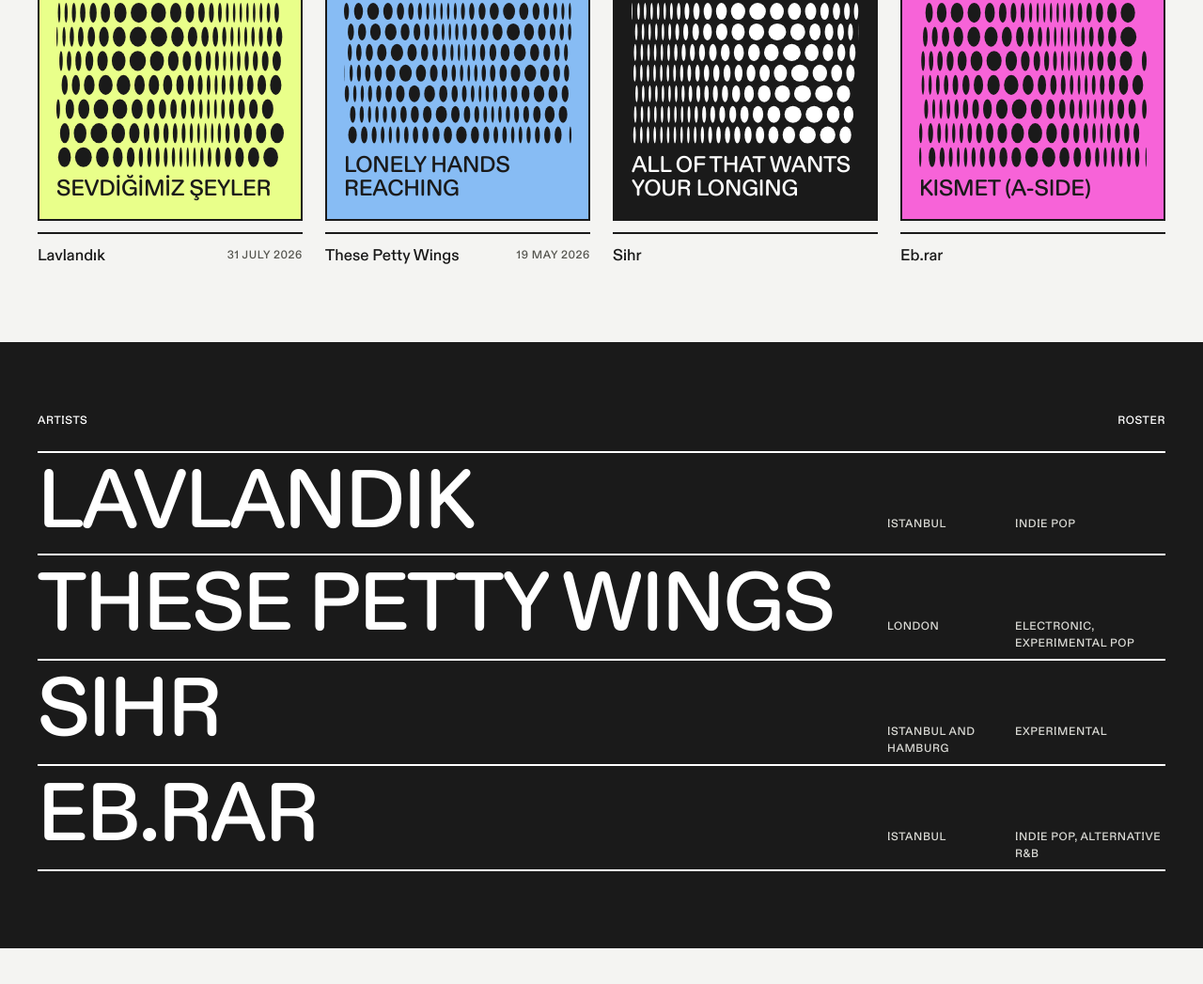
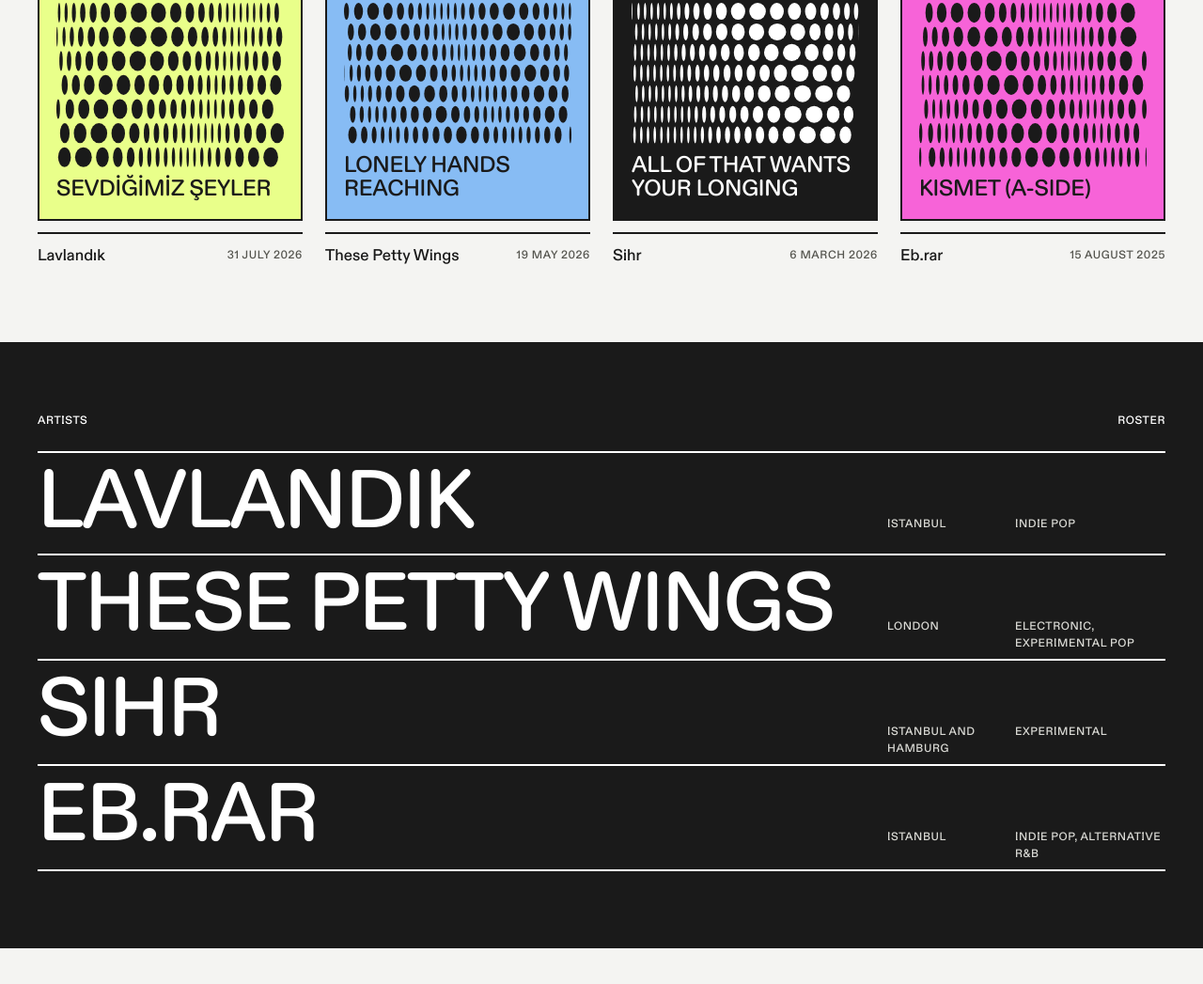
Before and after one commit to atknintwed/internetwedding-site, a plain HTML site: page index.html in a window 1280 px wide. Shown: the part 1018-2065 px from the top of the page at 94% size. Drawn offline with Linux system fonts and the light colour scheme; animation ran at ten frames a second.

Commit message:
Track titles and release dates as on the official releases (Eb.rar KISMET, Sihr EP)
Co-Authored-By: Claude Opus 5.5 <noreply@anthropic.com>
Claude-Session: https://claude.ai/code/session_01BgmVepZ2CRKMiDSWTBGpdz

```diff
--- a/index.html
+++ b/index.html
@@ -658,15 +658,15 @@ var RELEASES = [
         tr:'İnsanlar arasındaki boşlukta olanlar ve sonsuz bir dijital dünyada kendini kaybetmek üzerine dört şarkı. Prodüksiyon makineye yaslanıyor, altındaki şarkılar ise fazlasıyla insani.'},
   tracks:[['Awful Things','4:52','single','audio/intwed0002-01.mp3'],['I Want To Know You’re Awake','3:58','','audio/intwed0002-02.mp3'],['loveu','3:22','','audio/intwed0002-03.mp3'],['God’s Softest Angels','7:54','','audio/intwed0002-04.mp3']],tll:'en',
   credits:[[{en:'Written by',tr:'Söz ve beste'},'Benedict Martin'],[{en:'Produced by',tr:'Prodüksiyon'},'These Petty Wings'],[{en:'Single',tr:'Single'},{en:'Awful Things, 5 May 2026',tr:'Awful Things, 5 Mayıs 2026'}]],links:[]},
- {id:'intwed0001',cat:'INTWED0001',title:'All of That Wants Your Longing',tl:'en',artist:'sihr',kind:'ep',date:'',bg:'#1A1A1A',fg:'#FFFFFF',
+ {id:'intwed0001',cat:'INTWED0001',title:'All of That Wants Your Longing',tl:'en',artist:'sihr',kind:'ep',date:'2026-03-06',bg:'#1A1A1A',fg:'#FFFFFF',
   text:{en:'Sihr moves into hybrid production here: electronic foundations, guitar textures, rock dynamics and rhythmic vocals. The record swings between confrontation and acceptance, carrying grief and change through funk, soul, folk and quiet jazz harmony.',
         tr:'Sihr bu EP’de hibrit prodüksiyona geçiyor: elektronik temeller, gitar dokuları, rock dinamikleri ve ritmik vokaller. Kayıt yüzleşmeyle kabul arasında gidip geliyor; yası ve değişimi funk, soul, folk ve sakin caz armonileriyle taşıyor.'},
-  tracks:[['Boogieman','3:19','','audio/intwed0001-01.mp3'],['All of That Wants Your Longing','2:40','','audio/intwed0001-02.mp3'],['Goldenfish','3:04','','audio/intwed0001-03.mp3'],['The Ocean Is Here','1:51','','audio/intwed0001-04.mp3'],['Home, Trees Etc.','3:18','','audio/intwed0001-05.mp3']],tll:'en',
+  tracks:[['Boogieman','3:19','','audio/intwed0001-01.mp3'],['All of That Wants Your Longing','2:39','','audio/intwed0001-02.mp3'],['Goldenfish','3:04','','audio/intwed0001-03.mp3'],['The Ocean is Here','1:51','','audio/intwed0001-04.mp3'],['Home, Trees etc.','3:17','','audio/intwed0001-05.mp3']],tll:'en',
   credits:[[{en:'Written and produced by',tr:'Söz, müzik ve prodüksiyon'},'Sihr']],links:[]},
- {id:'intwed0000',cat:'INTWED0000',title:'KISMET (A-Side)',tl:'en',artist:'ebrar',kind:'album',date:'',bg:'#F763D8',fg:'#1A1A1A',
+ {id:'intwed0000',cat:'INTWED0000',title:'KISMET (A-Side)',tl:'en',artist:'ebrar',kind:'album',date:'2025-08-15',bg:'#F763D8',fg:'#1A1A1A',
   text:{en:'Built on indie pop and alternative R&B, KISMET (A-Side) is about disconnection and the everyday chaos of modern life. Live drums, electric guitar, percussion and synths keep it warm and a little rough rather than polished.',
         tr:'Indie pop ve alternatif R&B üzerine kurulu KISMET (A-Side); kopukluk ve modern hayatın gündelik kaosu üzerine. Canlı davul, elektrik gitar, perküsyon ve synth’ler kaydı pürüzsüz değil, sıcak ve biraz pürüzlü tutuyor.'},
-  tracks:[['Parla','3:24','','audio/intwed0000-01.mp3'],['İkimizden','3:48','','audio/intwed0000-02.mp3'],['Uyandım','3:16','','audio/intwed0000-03.mp3'],['İstemeden','2:37','','audio/intwed0000-04.mp3'],['Dert Gelir','2:01','','audio/intwed0000-05.mp3'],['Sunshine','4:26','','audio/intwed0000-06.mp3'],['Anne Bende Umut','2:56','','audio/intwed0000-07.mp3']],tll:'tr',
+  tracks:[['PARLA','3:24','','audio/intwed0000-01.mp3'],['OLMAZ','3:48','','audio/intwed0000-02.mp3'],['UYANDIM','3:15','','audio/intwed0000-03.mp3'],['İSTEMEDEN KIRDIM','2:36','','audio/intwed0000-04.mp3'],['DERT GELİR (PS2)','2:01','','audio/intwed0000-05.mp3'],['SUNSHINE','4:25','','audio/intwed0000-06.mp3'],['ANNE BENDE UMUT ?','2:55','','audio/intwed0000-07.mp3']],tll:'tr',
   credits:[[{en:'Written and produced by',tr:'Söz, müzik ve prodüksiyon'},'Eb.rar'],[{en:'Genre',tr:'Tür'},{en:'Indie pop, alternative R&B',tr:'Indie pop, alternatif R&B'}]],links:[]}
 ];
 
```
